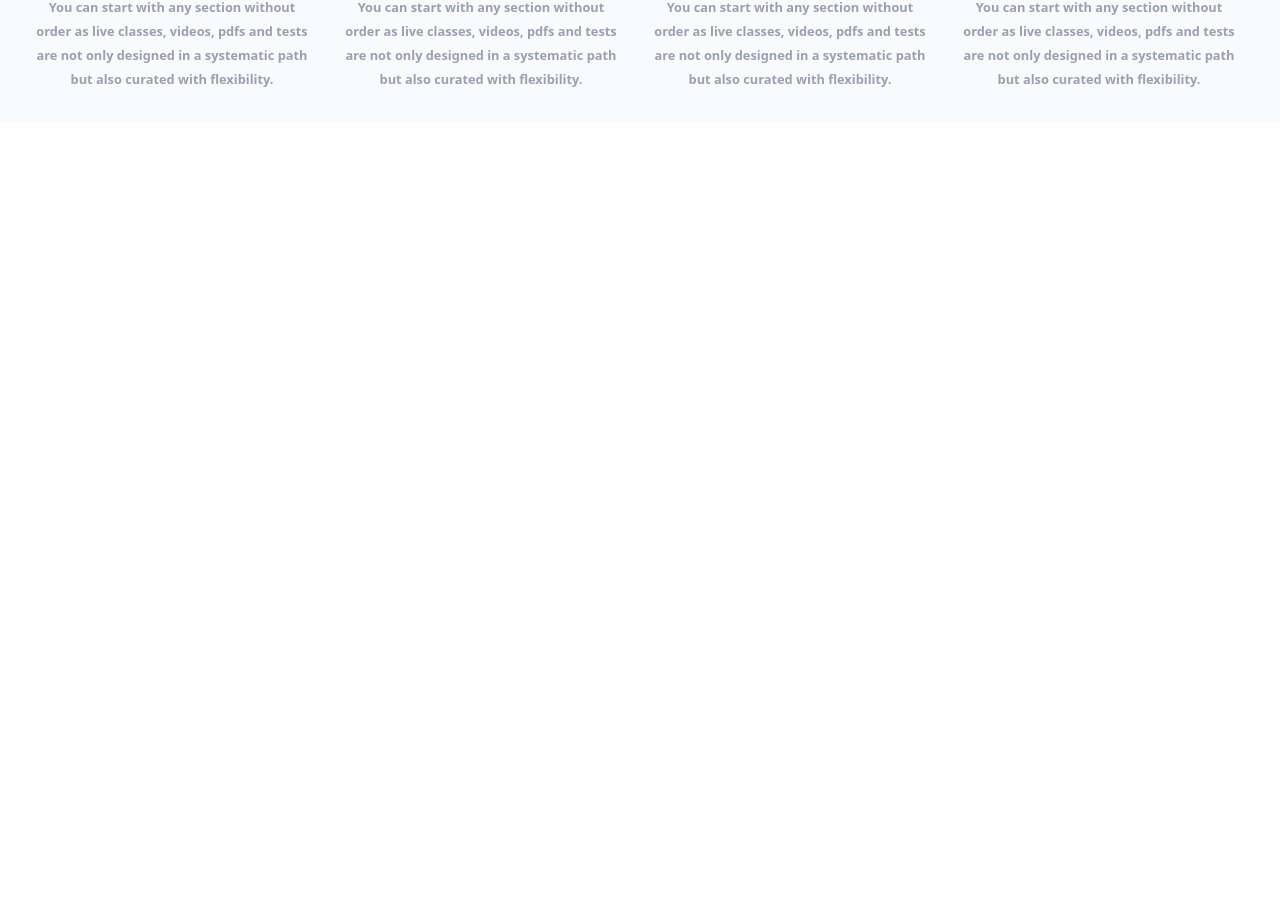
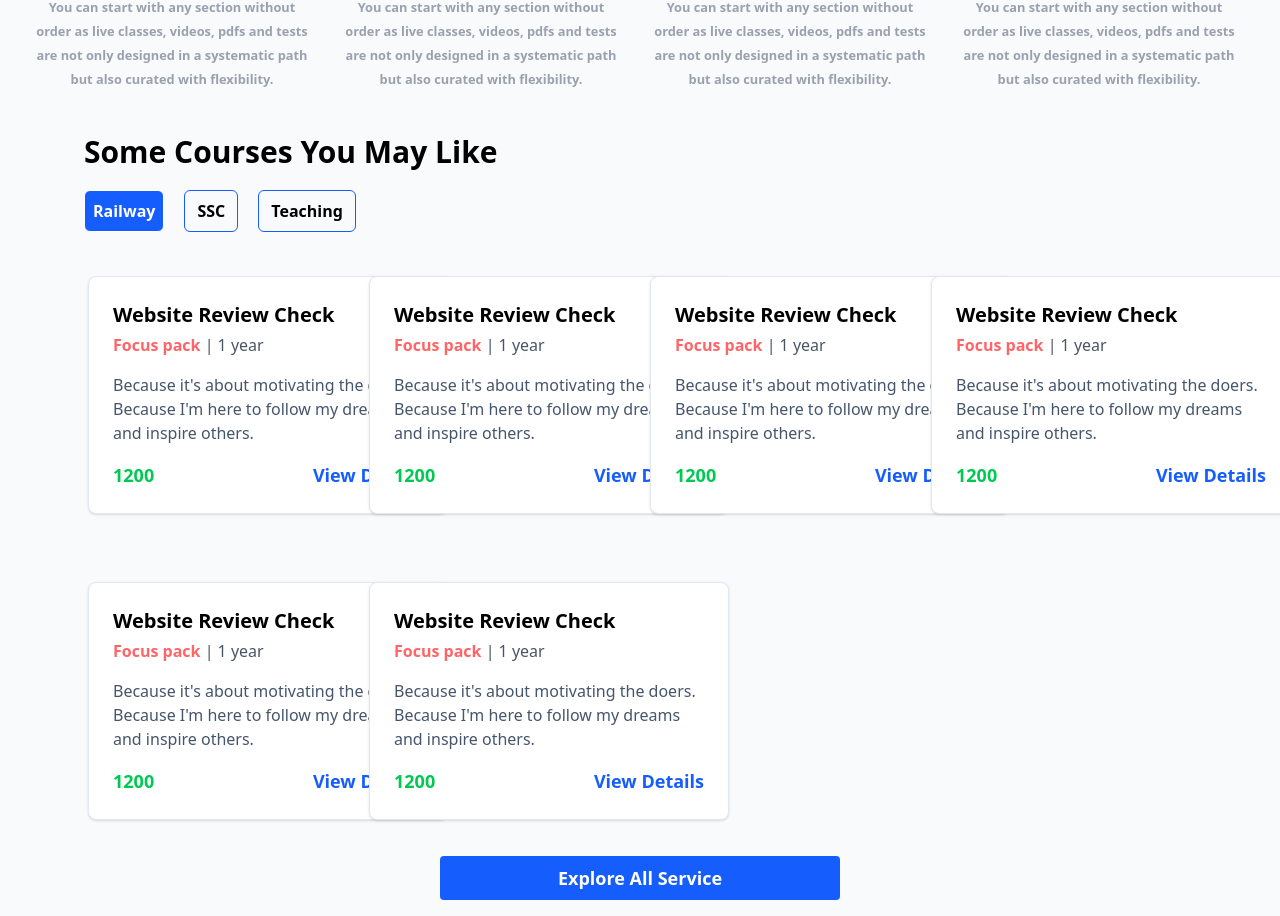
Before and after one commit to 4shaham/MUI, a React (Vite) app: page / in a window 1280 px wide. Shown: the part 976-1892 px from the top of the page. Before the commit the page ends 1098 px from the top, so only its background shows below. Built offline with nearby package versions, Linux system fonts and the light colour scheme.

Commit message:
completed

```diff
--- /dev/null
+++ b/src/Component/Card.jsx
@@ -0,0 +1,30 @@
+import React from "react";
+
+function Card() {
+  return (
+    <div className=" flex flex-col my-6 bg-white shadow-sm border border-slate-200 rounded-lg w-90 p-6">
+      <div className="mb-1 text-start">
+        <h5 className="text-black text-xl font-semibold">
+          Website Review Check
+        </h5>
+      </div>
+      <p className="block text-gray-600 leading-normal font-light mb-4">
+        <span className="text-red-400 font-bold">Focus pack</span> | 1 year
+      </p>
+      <p className="block text-slate-600 leading-normal font-light mb-4">
+        Because it&apos;s about motivating the doers. Because I&apos;m here to
+        follow my dreams and inspire others.
+      </p>
+      <div className="flex justify-between">
+        <p className="text-green-500 font-bold text-lg">1200</p>
+        <p className="text-end  text-blue-600 font-semibold text-lg hover:underline flex items-center">
+          View Details
+        </p>
+      </div>
+
+    </div>
+
+  );
+}
+
+export default Card;
--- a/src/pages/HomePage.jsx
+++ b/src/pages/HomePage.jsx
@@ -1,8 +1,31 @@
-import React from "react";
+import React, { useState } from "react";
 import Navbar from "../Component/Navbar";
 import HeroPage from "../Component/HeroPage";
+import Card from "../Component/card";
 
 function HomePage() {
+  const [button, setButtonStatus] = useState([
+    { name: "Railway", status: true },
+    { name: "SSC", status: false },
+    { name: "Teaching", status: false },
+  ]);
+  const [currentButton, setCurrentButton] = useState("Railway");
+
+  const buttonRelatedData = [
+    { category: "Railway" },
+    { category: "Railway" },
+    { category: "Railway" },
+    { category: "Railway" },
+    { category: "Railway" },
+    { category: "Railway" },
+    { category: "SSC" },
+    { category: "SSC" },
+    { category: "SSC" },
+    { category: "SSC" },
+    { category: "SSC" },
+    { category: "Teaching" },
+  ];
+
   const onlineCourses = [
     {
       heading: "Complete Syllabus with Clear Course Design",
@@ -30,13 +53,26 @@ function HomePage() {
     },
   ];
 
+  const handlButtonClickStatus = (name) => {
+    setButtonStatus(
+      button.filter((values) => {
+        if (values.name == name) {
+          values.status = true;
+        } else {
+          values.status = false;
+        }
+        return values;
+      })
+    );
+    setCurrentButton(name);
+  };
+
   return (
     <>
       <Navbar />
       <HeroPage />
 
       <div className="w-full  bg-gray-50 items-center p-4">
-
         <div className="items-center mx-auto text-center mt-10 font-semibold">
           <h1 className="text-5xl">Exmays Course Advantages</h1>
           <h1 className="text-xl mt-3 text-gray-400">
@@ -44,7 +80,6 @@ function HomePage() {
             classes, pdfs and quizzes
           </h1>
           <div className="container mx-auto grid grid-cols-4 gap-5 mt-7  p-4">
-
             {onlineCourses.map((values) => (
               <div className="w-70">
                 <img src={values.img} alt="" className="object-fill" />
@@ -53,6 +88,39 @@ function HomePage() {
               </div>
             ))}
           </div>
+
+          <div className="text-start mt-7 mx-17">
+            <h1 className="text-3xl font-bold">Some Courses You May Like</h1>
+            <div className="flex gap-5 mt-5">
+              {button.map((values) => (
+                <button
+                  className={
+                    values.status == false
+                      ? "py-2 px-3 rounded-md border border-blue-600"
+                      : "p-2 rounded-md border text-white bg-blue-600"
+                  }
+                  onClick={() => handlButtonClickStatus(values.name)}
+                >
+                  {values.name}
+                </button>
+              ))}
+            </div>
+
+            <div className="container">
+              <div className="grid grid-cols-4 gap-5 mt-5 mx-1">
+                {buttonRelatedData
+                  .filter((values) => values.category == currentButton)
+                  ?.map((values) => (
+                    <Card />
+                  ))}
+              </div>
+              <div className="flex mx-auto justify-center mt-3">
+                <button className="text-white text-lg bg-blue-600 rounded-sm p-2 w-100">
+                  Explore All Service
+                </button>
+              </div>
+            </div>
+          </div>
         </div>
       </div>
     </>
```
Lines whose indentation alone changed are shown as unchanged.
